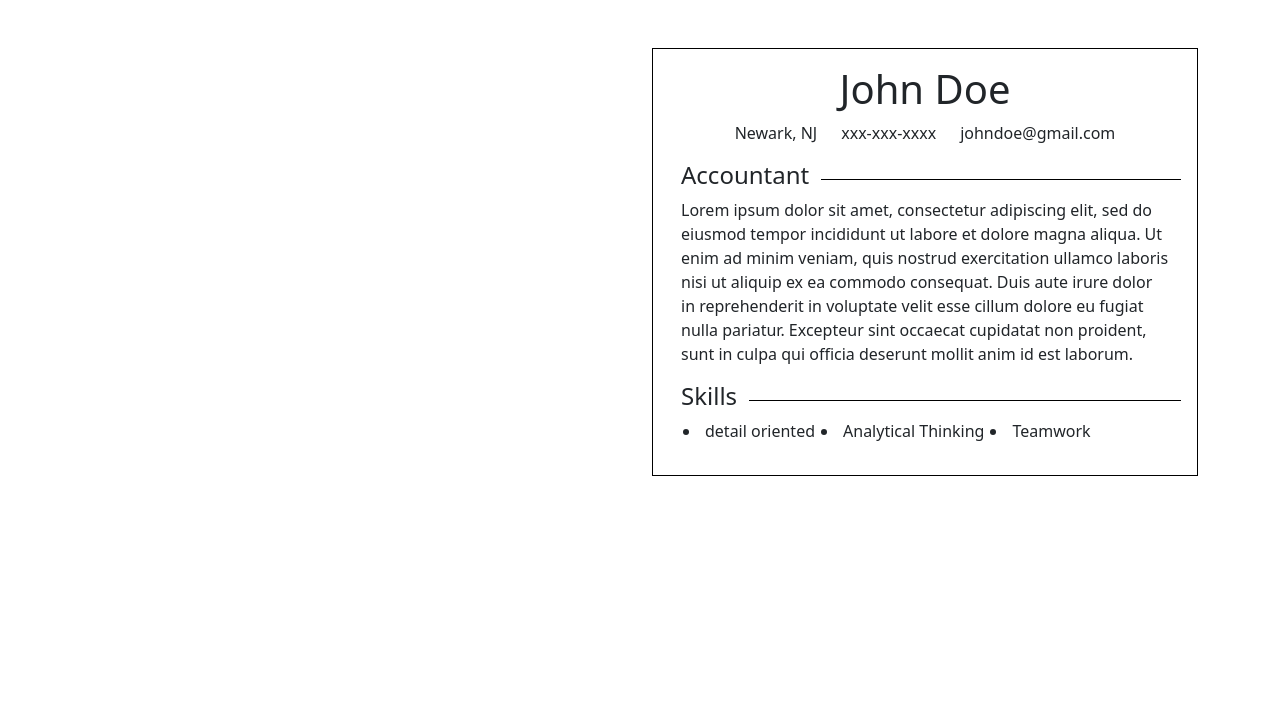
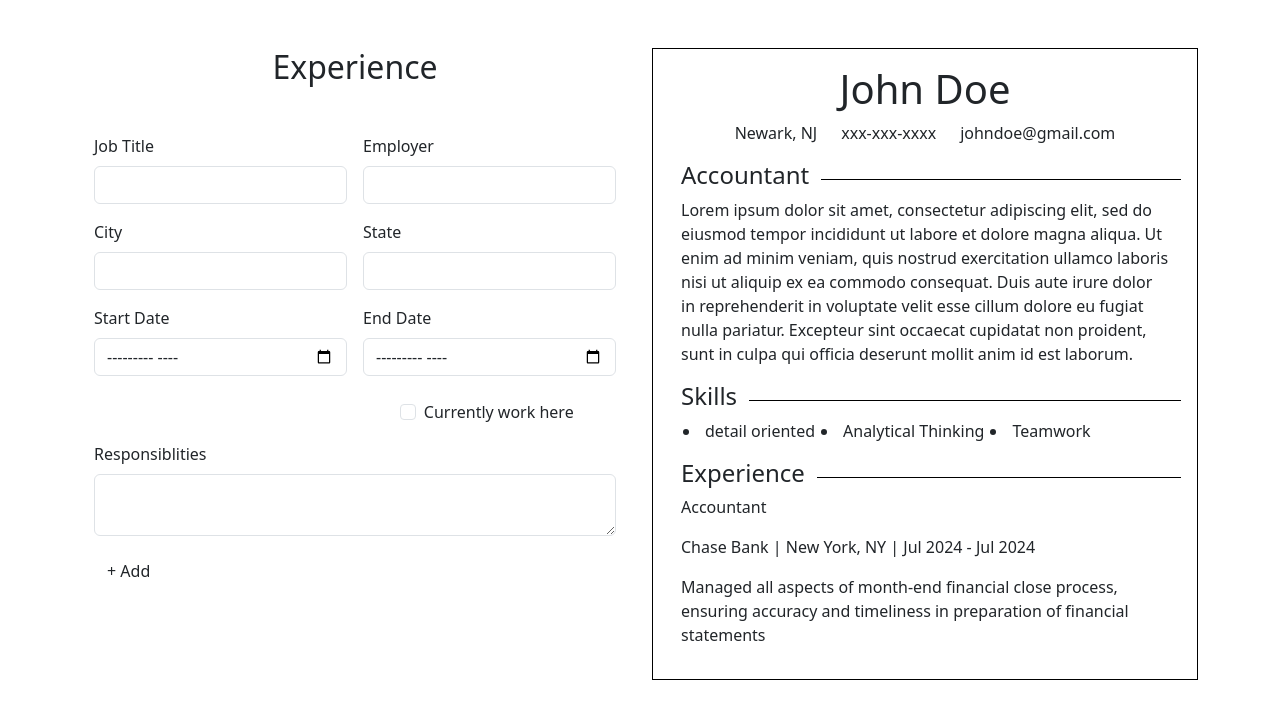
Before and after one commit to daliaahmed257/Resume-Maker, a React (Vite) app: page /experience in a window 1280 px wide. Shown: the top 718 px of the page. Built offline with nearby package versions, Linux system fonts and the light colour scheme.

Commit message:
experience functionality

```diff
--- a/src/App.jsx
+++ b/src/App.jsx
@@ -5,6 +5,7 @@ import PersonalDetails from './components/PersonalDetails'
 import Resume from './components/Resume'
 import Summ from './components/Summ'
 import Skills from './components/Skills'
+import Experience from './components/Experience'
 
 function App() {
 
@@ -18,24 +19,49 @@ function App() {
   });
 
   const [summary, setSummary] = useState({
-    jobtitle: 'Accountant',
+    personalTitle: 'Accountant',
     summary: 'Lorem ipsum dolor sit amet, consectetur adipiscing elit, sed do eiusmod tempor incididunt ut labore et dolore magna aliqua. Ut enim ad minim veniam, quis nostrud exercitation ullamco laboris nisi ut aliquip ex ea commodo consequat. Duis aute irure dolor in reprehenderit in voluptate velit esse cillum dolore eu fugiat nulla pariatur. Excepteur sint occaecat cupidatat non proident, sunt in culpa qui officia deserunt mollit anim id est laborum.',
   });
 
   const [skills, setSkills] = useState(['detail oriented', 'Analytical Thinking', 'Teamwork'])
 
+  const handleSkillsSubmit = (details) => {
+    setSkills(details);
+}
+
+const formatDate = (date) => {
+  return new Intl.DateTimeFormat('en-US', { year: 'numeric', month: 'long' }).format(date);
+};
+
+const [experience, setExperience] = useState([{
+  jobtitle: 'Accountant',
+  employer: 'Chase Bank',
+  city: 'New York',
+  state: 'NY',
+  startDate: formatDate(new Date()),
+  endDate: formatDate(new Date()),
+  current: false,
+  responsibilities: 'Managed all aspects of month-end financial close process, ensuring accuracy and timeliness in preparation of financial statements'
+}])
+
+// const handleExpSubmit = (details) => {
+//   if (details.jobtitle && details.employer) {
+//       setExperience(details)
+//   }
+//   console.log(details)
+// };
+
+const handleExpSubmit = (newExperience) => {
+  setExperience(...newExperience);
+};
 
   const handleFormSubmit = (details) => {
-    if(details.jobtitle && details.summary) {
+    if(details.personalTitle && details.summary) {
         setSummary(details);
-    }else {
+    } else {
         setUserDetails(details);
     }
 };
-
-const handleSkillsSubmit = (details) => {
-    setSkills(details);
-}
 
   return (
     <div className='container mt-5'>
@@ -45,10 +71,11 @@ const handleSkillsSubmit = (details) => {
               <Route path='/' element={<PersonalDetails onFormSubmit={handleFormSubmit} />} />
               <Route path='/summary' element={<Summ onFormSubmit={handleFormSubmit}/>} />
               <Route path='/skills' element={<Skills onFormSubmit={handleSkillsSubmit}/>} />
+              <Route path='/experience' element={<Experience onFormSubmit={handleExpSubmit}/>} />
             </Routes>
         </div>
         <div className='col'>
-          <Resume userDetails={userDetails} summary={summary} skills={skills}/>
+          <Resume userDetails={userDetails} summary={summary} skills={skills} experience={experience}/>
         </div>
       </div>
     </div>
--- /dev/null
+++ b/src/components/Experience.jsx
@@ -0,0 +1,89 @@
+import { useState } from "react"
+
+const Experience = ({ onFormSubmit }) => {
+
+    const formatDate = (date) => {
+        return new Intl.DateTimeFormat('en-US', { year: 'numeric', month: 'long' }).format(date);
+    };
+
+    const [experience, setExperience] = useState([]);
+
+    const [newExp, setNewExp] = useState({
+        jobtitle: '',
+        employer: '',
+        city: '',
+        startDate: formatDate(new Date()),
+        endDate: formatDate(new Date()),
+        current: false,
+        responsibilities: ''
+    })
+
+
+    const handleChange = (e) => {
+        setNewExp({...newExp, [e.target.name]: e.target.value })
+    }
+
+    const handleAddExp = () => {
+        setExperience([...experience, newExp])
+    }
+
+    const handleSubmit = (e) => {
+        e.preventDefault();
+        onFormSubmit([experience]);
+    }
+
+    return (
+        <div className="container">
+            <h2 className="text-center mb-5">Experience</h2>
+            <form className="row g-3" onSubmit={handleSubmit}>
+                <div className="col-6">
+                    <label htmlFor="jobtitle" className="form-label">Job Title</label>
+                    <input type="text" className="form-control" name="jobtitle" onChange={handleChange} />
+                </div>
+
+                <div className="col-6">
+                    <label htmlFor="employer" className="form-label">Employer</label>
+                    <input type="text" className="form-control" name="employer" onChange={handleChange} />
+                </div>
+
+                <div className="col-6">
+                    <label htmlFor="city" className="form-label">City</label>
+                    <input type="text" className="form-control" name="city" onChange={handleChange} />
+                </div>
+
+                <div className="col-6">
+                    <label htmlFor="state" className="form-label">State</label>
+                    <input type="text" className="form-control" name="state" onChange={handleChange} />
+                </div>
+
+                <div className="col-6">
+                    <label htmlFor="startDate" className="form-label">Start Date</label>
+                    <input type="month" className="form-control" name="startDate" onChange={handleChange} />
+                </div>
+
+                <div className="col-6">
+                    <label htmlFor="endDate" className="form-label">End Date</label>
+                    <input type="month" className="form-control" name="endDate" onChange={handleChange} />
+                </div>
+
+                <div className="form-check mt-4 col offset-7">
+                    <label className="form-check-label" htmlFor="flexCheckDefault">Currently work here</label>
+                    <input className="form-check-input" type="checkbox" value="" name="flexCheckDefault" />
+                </div>
+
+                <div className="col-12">
+                    <label htmlFor="responsibilities" className="form-label">Responsiblities</label>
+                    <textarea className="form-control" name="responsibilities" onChange={handleChange} />
+                </div>
+
+                <div className="col-12">
+                    <button type="submit" className="btn" onClick={handleAddExp}>+ Add</button>
+                </div>
+
+
+            </form>
+        </div>
+    )
+}
+
+export default Experience
--- a/src/components/PersonalDetails.jsx
+++ b/src/components/PersonalDetails.jsx
@@ -9,7 +9,6 @@ const PersonalDetails = ({ onFormSubmit }) => {
     const [userDetails, setUserDetails] = useState({
         firstname: 'John',
         lastname: 'Doe',
-        jobtitle: 'Accountant',
         city: 'Newark',
         state: 'NJ',
         phone: 'xxx-xxx-xxxx',
@@ -29,7 +28,6 @@ const PersonalDetails = ({ onFormSubmit }) => {
 
     return (
         <div className="container">
-            <div className="forms">
                 <h2 className="text-center mb-5">Personal Details</h2>
                 <form className="row g-3" onSubmit={handleSubmit}>
                     <div className="col-6">
@@ -70,7 +68,6 @@ const PersonalDetails = ({ onFormSubmit }) => {
                         <button className="btn btn-primary" type="submit">Continue</button>
                     </div>
                 </form>
-            </div>
 
         </div>
     )
--- a/src/components/Resume.jsx
+++ b/src/components/Resume.jsx
@@ -1,5 +1,12 @@
 
-const Resume = ({ userDetails, summary, skills }) => {
+const Resume = ({ userDetails, summary, skills, experience }) => {
+
+    const formatMonthYear = (dateString) => {
+        const date = new Date(dateString);
+        const month = date.toLocaleString('en-US', { month: 'short' });
+        const year = date.getFullYear();
+        return `${month} ${year}`;
+    };
 
     return (
         <div className="container resume p-3">
@@ -11,7 +18,7 @@ const Resume = ({ userDetails, summary, skills }) => {
             </div>
             <div className="container">
                 <div className="row align-items-center text-right">
-                    <h4 className="col-auto">{summary.jobtitle}</h4>
+                    <h4 className="col-auto">{summary.personalTitle}</h4>
                     <div className="col divider" />
                 </div>
                 <p>{summary.summary}</p>
@@ -27,6 +34,22 @@ const Resume = ({ userDetails, summary, skills }) => {
                     ))}
                 </ul>
             </div>
+
+            <div className="container">
+                <div className="row align-items-center text-right">
+                    <h4 className="col-auto">Experience</h4>
+                    <div className="col divider" />
+                </div>
+
+                {experience.map((exp, index) => (
+                    <div className="row" key={index}>
+                        <p>{exp.jobtitle}</p>
+                        <p>{exp.employer} | {exp.city}, {exp.state} | {formatMonthYear(exp.startDate)} - {formatMonthYear(exp.endDate)}</p>
+                        <p>{exp.responsibilities}</p>
+                    </div>
+                ))}
+
+            </div>
         </div>
     )
 }
--- a/src/components/Skills.jsx
+++ b/src/components/Skills.jsx
@@ -40,7 +40,7 @@ const Skills = ({ onFormSubmit }) => {
                     <Link to="/summary">
                         <button className="btn btn-outline-secondary" type="submit">Back</button>
                     </Link>
-                    <Link to="/summary">
+                    <Link to="/experience">
                         <button className="btn btn-primary" type="submit">Continue</button>
                     </Link>
                 </div>
--- a/src/components/Summ.jsx
+++ b/src/components/Summ.jsx
@@ -7,7 +7,7 @@ const Summ = ({ onFormSubmit }) => {
     const navigate = useNavigate()
 
     const [summary, setSummary] = useState({
-        jobtitle: 'Accountant',
+        personalTitle: 'Accountant',
         summary: 'Lorem ipsum dolor sit amet, consectetur adipiscing elit, sed do eiusmod tempor incididunt ut labore et dolore magna aliqua. Ut enim ad minim veniam, quis nostrud exercitation ullamco laboris nisi ut aliquip ex ea commodo consequat. Duis aute irure dolor in reprehenderit in voluptate velit esse cillum dolore eu fugiat nulla pariatur. Excepteur sint occaecat cupidatat non proident, sunt in culpa qui officia deserunt mollit anim id est laborum.'
     })
 
@@ -27,8 +27,8 @@ const Summ = ({ onFormSubmit }) => {
             <h2 className="text-center">Summary</h2>
             <form className="row g-3" onSubmit={handleSubmit}>
                 <div className="col-12">
-                    <label htmlFor="jobtitle" className="form-label">Job Title</label>
-                    <input type="text" className="form-control" name="jobtitle" onChange={handleChange} />
+                    <label htmlFor="personalTitle" className="form-label">Job Title</label>
+                    <input type="text" className="form-control" name="personalTitle" onChange={handleChange} />
                 </div>
 
                 <div className="col-12">
```
